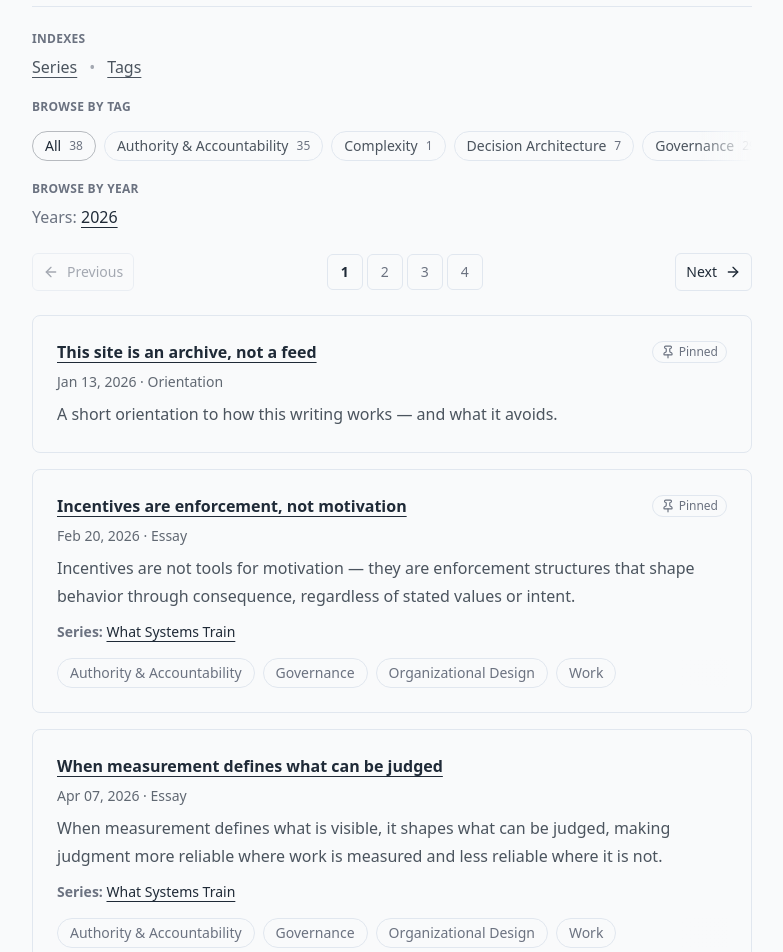
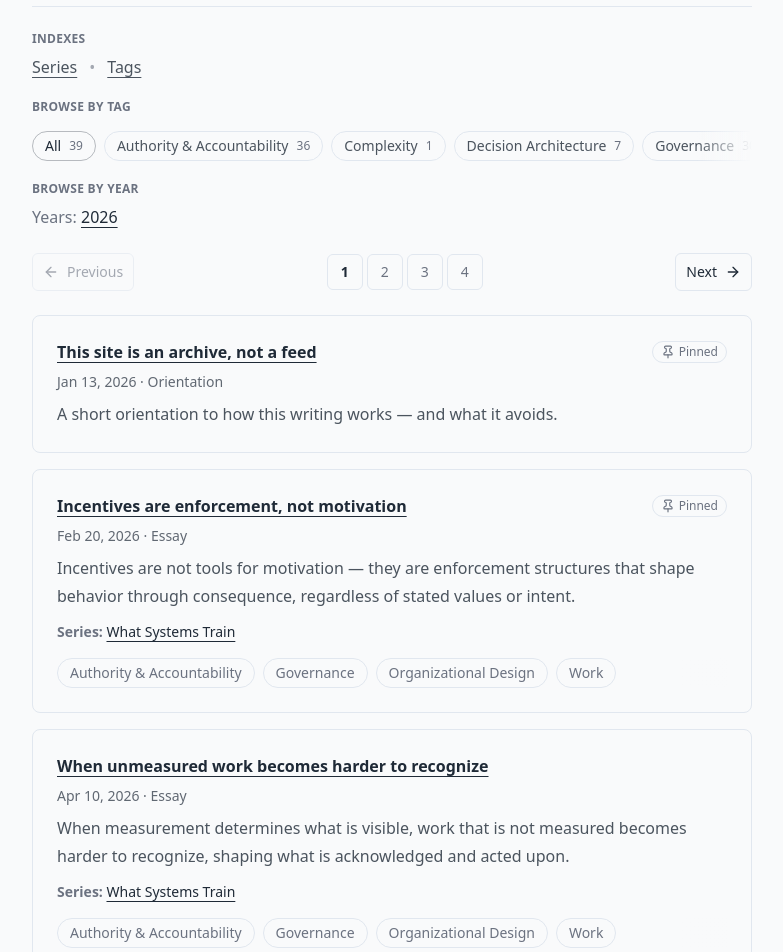
Before and after one commit to andrewjfrancis/andrewjfrancis-site, a Next.js app: page /writing in a window 1280 px wide. Shown: the part 380-1332 px from the top of the page, without its empty margins (248-1031 px from the left). Built offline with nearby package versions, Linux system fonts and the light colour scheme.

Commit message:
Publish “When unmeasured work becomes harder to recognize”
Adds new writing entry and publishes it on-site.
Includes metadata, tags, publish date, and listing updates.

```diff
--- a/app/_lib/staticLastmod.ts
+++ b/app/_lib/staticLastmod.ts
@@ -6,8 +6,8 @@
  * Format: YYYY-MM-DD
  */
 export const STATIC_LASTMOD = {
-  home: "2026-04-07",
-  engagements: "2026-04-03",
+  home: "2026-04-10",
+  engagements: "2026-04-10",
   about: "2026-04-03",
   now: "2026-04-03",
 } as const;
--- a/app/engagements/page.tsx
+++ b/app/engagements/page.tsx
@@ -36,6 +36,11 @@ export default function EngagementsPage() {
             What This Involves
           </h2>
           <p>I work with organizations where execution slows despite effort.</p>
+          <p>
+            If execution slows despite effort, or coordination continues to
+            expand without resolving issues, the underlying cause is often
+            structural.
+          </p>
           <p>
             Not because people lack urgency, but because decisions do not hold.
           </p>
--- a/app/writing/_content/2026/when-measurement-defines-what-can-be-judged.mdx
+++ b/app/writing/_content/2026/when-measurement-defines-what-can-be-judged.mdx
@@ -12,7 +12,7 @@ source: local
 excerpt: >
   When measurement defines what is visible, it shapes what can be judged, making judgment more reliable where work is measured and less reliable where it is not.
 description: >
-  When measurement structures visibility, it defines the range of what can be evaluated, narrowing judgment to measurable domains while reducing the organization’s ability to reliably assess unmeasured work.
+  When measurement structures visibility, it defines what can be judged, making judgment more reliable where metrics exist while making unmeasured work harder to evaluate consistently.
 ---
 
 In many organizations, measurement determines what is seen.
--- a/app/writing/_content/2026/when-measurement-replaces-judgment.mdx
+++ b/app/writing/_content/2026/when-measurement-replaces-judgment.mdx
@@ -11,6 +11,8 @@ tags:
 source: local
 excerpt: >
   When measurement becomes the primary way work is evaluated, judgment narrows to what can be counted, and behavior adapts accordingly.
+description: >
+  When measurement anchors evaluation, judgment narrows to tracked outcomes, making measured work easier to evaluate while directing behavior toward what can be counted and away from less visible contributions.
 ---
 
 In many organizations, measurement becomes the basis for evaluation.
--- /dev/null
+++ b/app/writing/_content/2026/when-unmeasured-work-becomes-harder-to-recognize.mdx
@@ -0,0 +1,98 @@
+---
+id: 2026-04-10-01
+title: When unmeasured work becomes harder to recognize
+date: "2026-04-10"
+year: 2026
+tags:
+  - Authority & Accountability
+  - Governance
+  - Organizational Design
+  - Work
+source: local
+excerpt: >
+  When measurement determines what is visible, work that is not measured becomes harder to recognize, shaping what is acknowledged and acted upon.
+description: >
+  When measurement structures visibility, attention concentrates on tracked work, making recognition more consistent where metrics exist while making unmeasured contributions harder to reliably recognize and act on.
+---
+
+In many organizations, some work becomes easier to recognize, while other work becomes harder to see.
+
+This difference is not always intentional.
+
+It follows from how work is measured.
+
+Metrics are defined. Targets are set. Performance is tracked.
+
+Measured work appears consistently. It is reported, compared, and discussed.
+
+Unmeasured work does not follow the same path.
+
+It appears less often.
+
+## Recognition follows visibility
+
+Work that is measured is repeatedly surfaced.
+
+It appears in dashboards, reports, and reviews. It is referenced in discussions. It becomes part of how progress is understood.
+
+Repeated visibility makes recognition easier.
+
+Work that is not measured does not receive the same exposure.
+
+It may still exist.
+
+But it is less likely to register within the system that defines attention.
+
+## Attention reinforces recognition
+
+As measured work is surfaced, attention follows.
+
+Effort that aligns with defined metrics becomes easier to notice. Contributions that move tracked outcomes become easier to acknowledge.
+
+This does not require explicit preference.
+
+Recognition reinforces what is already seen.
+
+## Unmeasured work becomes less recognizable
+
+Work that is not measured does not disappear.
+
+But it becomes harder to recognize consistently.
+
+It is less likely to appear in summaries. Less likely to be referenced in evaluation. Less likely to be compared across contexts.
+
+Recognition becomes uneven.
+
+Not because the work lacks importance, but because it lacks visibility within the structures that define attention.
+
+## Recognition shapes response
+
+What is recognized becomes easier to act on.
+
+It can be evaluated, discussed, and reinforced. It becomes part of how decisions are made.
+
+Work that is harder to recognize becomes harder to respond to.
+
+Not because it is absent, but because it is less visible within the systems that guide action.
+
+## What measurement trains
+
+Measurement does more than define what is visible.
+
+It shapes what can be recognized.
+
+Visibility influences attention. Attention influences recognition. Recognition influences response.
+
+Over time, work that is measured becomes easier to recognize and act on, while work that is not measured becomes less consistently seen.
+
+Organizations often treat measurement as a tool for clarity.
+
+But measurement is not neutral.
+
+When measurement determines what is visible, it shapes what can be recognized and how consistently it can be seen.
+
+---
+
+Part of a series: [What Systems Train](/writing/series/what-systems-train)
+
+---
--- a/app/writing/_content/2026/when-validation-follows-commitment.mdx
+++ b/app/writing/_content/2026/when-validation-follows-commitment.mdx
@@ -11,6 +11,8 @@ tags:
 source: local
 excerpt: >
   Validation does not always determine direction. When commitment forms first, validation becomes constrained by what is already in motion.
+description: >
+  When commitment forms before validation, visibility reframes evaluation around ongoing work, making validation more likely to reinforce existing direction while making challenges to it less likely to shift the path.
 ---
 
 In many organizations, validation does not occur before work begins.
--- a/app/writing/_content/2026/when-work-becomes-harder-to-stop-once-it-is-visible.mdx
+++ b/app/writing/_content/2026/when-work-becomes-harder-to-stop-once-it-is-visible.mdx
@@ -11,6 +11,8 @@ tags:
 source: local
 excerpt: >
   Work does not persist because it is correct. It persists because stopping it becomes more costly than continuing it.
+description: >
+  When work becomes visible, commitment and exposure increase, making continuation safer than interruption, so work persists even under uncertainty while stopping it becomes more difficult and more costly.
 ---
 
 In many organizations, work continues longer than expected.
--- a/app/writing/_content/2026/when-work-becomes-real-when-it-is-visible.mdx
+++ b/app/writing/_content/2026/when-work-becomes-real-when-it-is-visible.mdx
@@ -11,6 +11,8 @@ tags:
 source: local
 excerpt: >
   Work is not treated as real when it begins. It becomes real when it becomes visible.
+description: >
+  When work becomes visible, it is treated as established, creating commitment and increasing exposure, which makes ongoing work easier to accept while making it harder to question or reverse.
 ---
 
 In many organizations, work does not become real when it starts.
--- a/app/writing/_content/2026/when-work-is-easiest-before-it-is-visible.mdx
+++ b/app/writing/_content/2026/when-work-is-easiest-before-it-is-visible.mdx
@@ -11,6 +11,8 @@ tags:
 source: local
 excerpt: >
   Work feels easier before it becomes visible, not because it is simpler, but because it carries less exposure.
+description: >
+  As work becomes visible, exposure increases, raising the cost of change and introducing coordination, making early work feel easier while making later adjustments slower and harder to reverse.
 ---
 
 In many organizations, work feels easiest at the beginning.
--- a/app/writing/_data/articles.ts
+++ b/app/writing/_data/articles.ts
@@ -25,6 +25,22 @@ export type Article = {
 export const PAGE_SIZE = 10;
 
 export const ARTICLES_REAL: Article[] = [
+  {
+    id: "2026-04-10-01",
+    title: "When unmeasured work becomes harder to recognize",
+    date: "2026-04-10",
+    year: 2026,
+    excerpt:
+      "When measurement determines what is visible, work that is not measured becomes harder to recognize, shaping what is acknowledged and acted upon.",
+    source: "local",
+    slug: "when-unmeasured-work-becomes-harder-to-recognize",
+    tags: [
+      "Authority & Accountability",
+      "Governance",
+      "Organizational Design",
+      "Work",
+    ],
+  },
   {
     id: "2026-04-07-01",
     title: "When measurement defines what can be judged",
--- a/app/writing/_data/series.ts
+++ b/app/writing/_data/series.ts
@@ -75,6 +75,7 @@ export const SERIES: Series[] = [
       "2026-04-03-01",
       "2026-04-05-01",
       "2026-04-07-01",
+      "2026-04-10-01",
     ],
   },
   {
```
